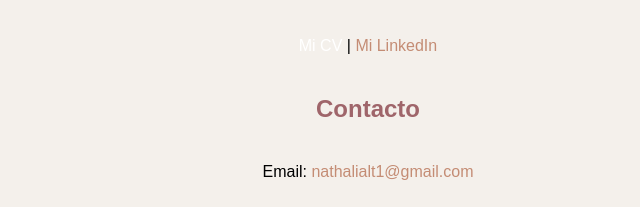
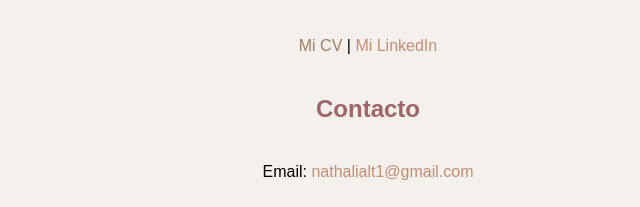
Before and after one commit to nathalialt1/nathalialt1.github.io, a plain HTML site: page index.html in a window 1280 px wide. In both pictures the pointer is over the link "Mi CV". Shown: the part 931-1138 px from the top of the page, 272-912 px from the left. Drawn offline with Linux system fonts and the light colour scheme.

Commit message:
Update master.css

```diff
--- a/css/master.css
+++ b/css/master.css
@@ -8,7 +8,7 @@
   }
 
   a:hover {
-    color: white; /* set the text color to red here */
+    color: #9F7D65; /* set the text color to red here */
     text-decoration: none; /* This means we do not want hyperlinks to be underlined */
   }
 
```
